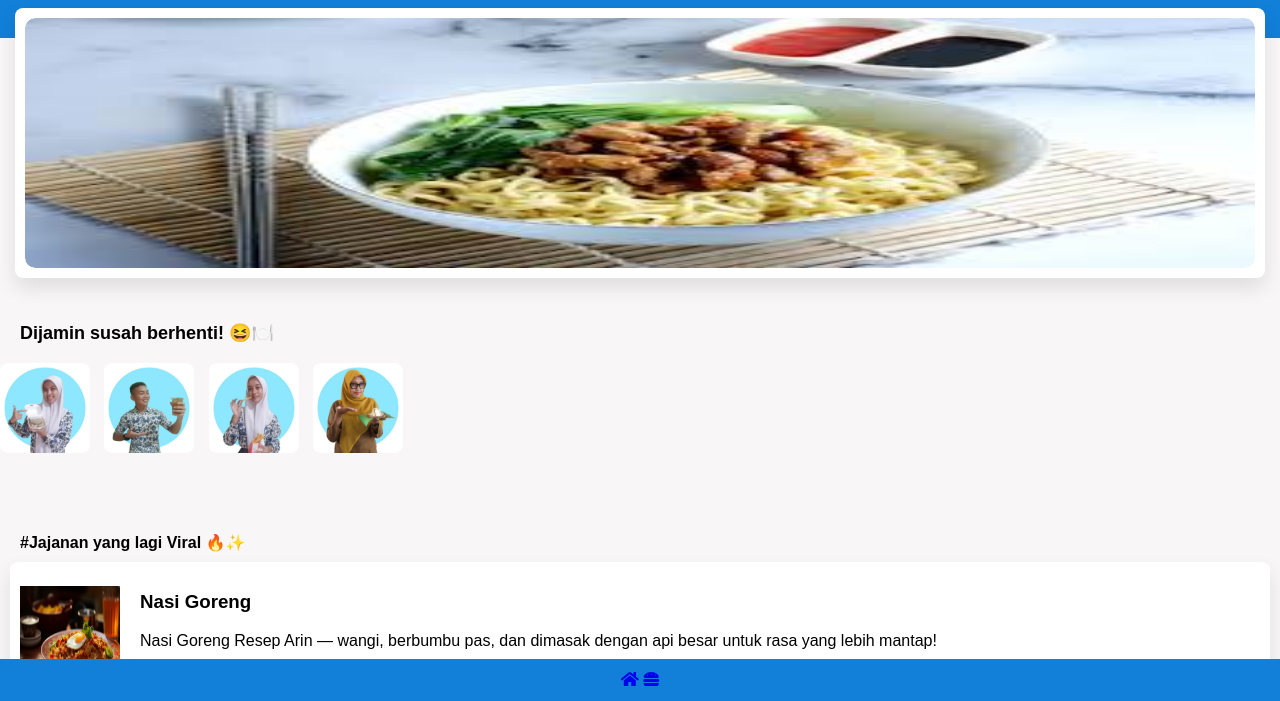
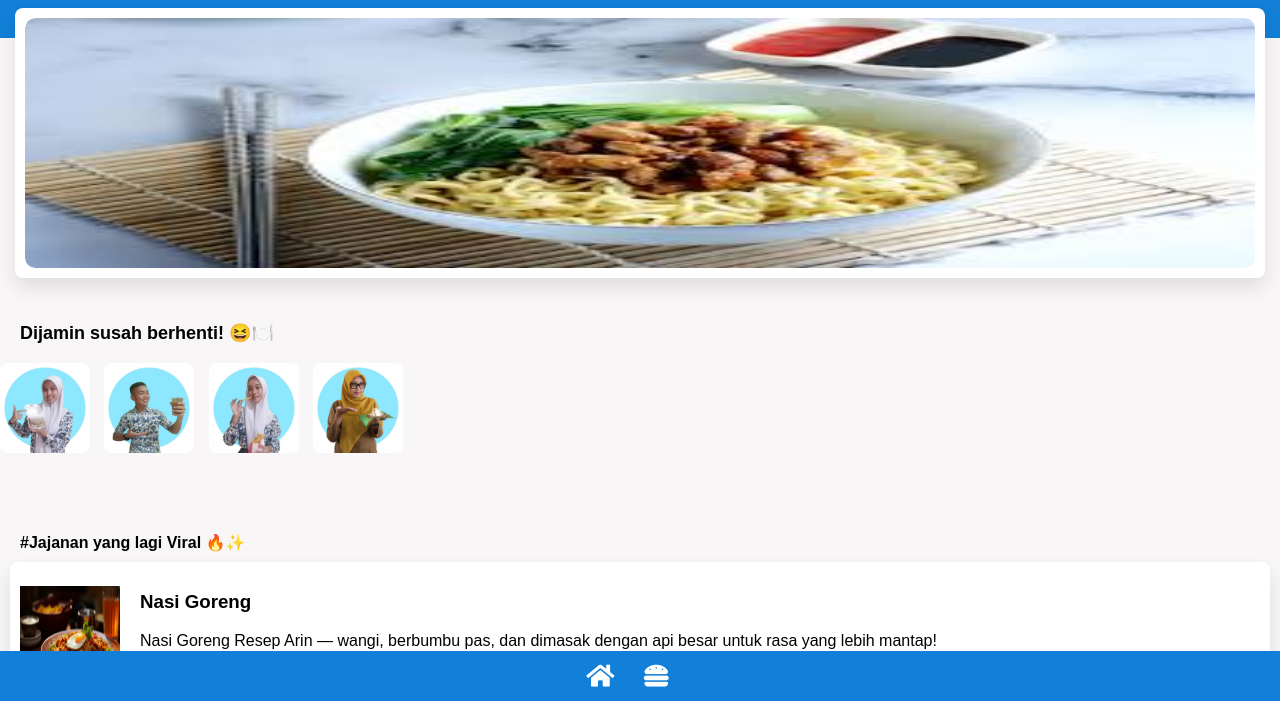
Before and after one commit to Zer034-h/kantinku, a plain HTML site: page index.html in a window 1280 px wide. Shown: the part 99-800 px from the top of the page. Drawn offline with nearby package versions, Linux system fonts and the light colour scheme; a web font is replaced by a local one.

Commit message:
Update style.css

```diff
--- a/css/style.css
+++ b/css/style.css
@@ -110,6 +110,7 @@ header h1{
   object-fit: cover;
 }
 
+
 .jajananteks {
     margin: 50px 0px 0px 20px;
 }
@@ -150,3 +151,13 @@ footer {
 footer.hide {
   transform: translateY(100%);
 }
+
+footer i{
+  margin-right: 25px;
+  font-size: 25px;
+}
+
+a {
+  color: inherit;       /* mengikuti warna teks parent */
+  text-decoration: none; /* hilangkan garis bawah */
+}
```
